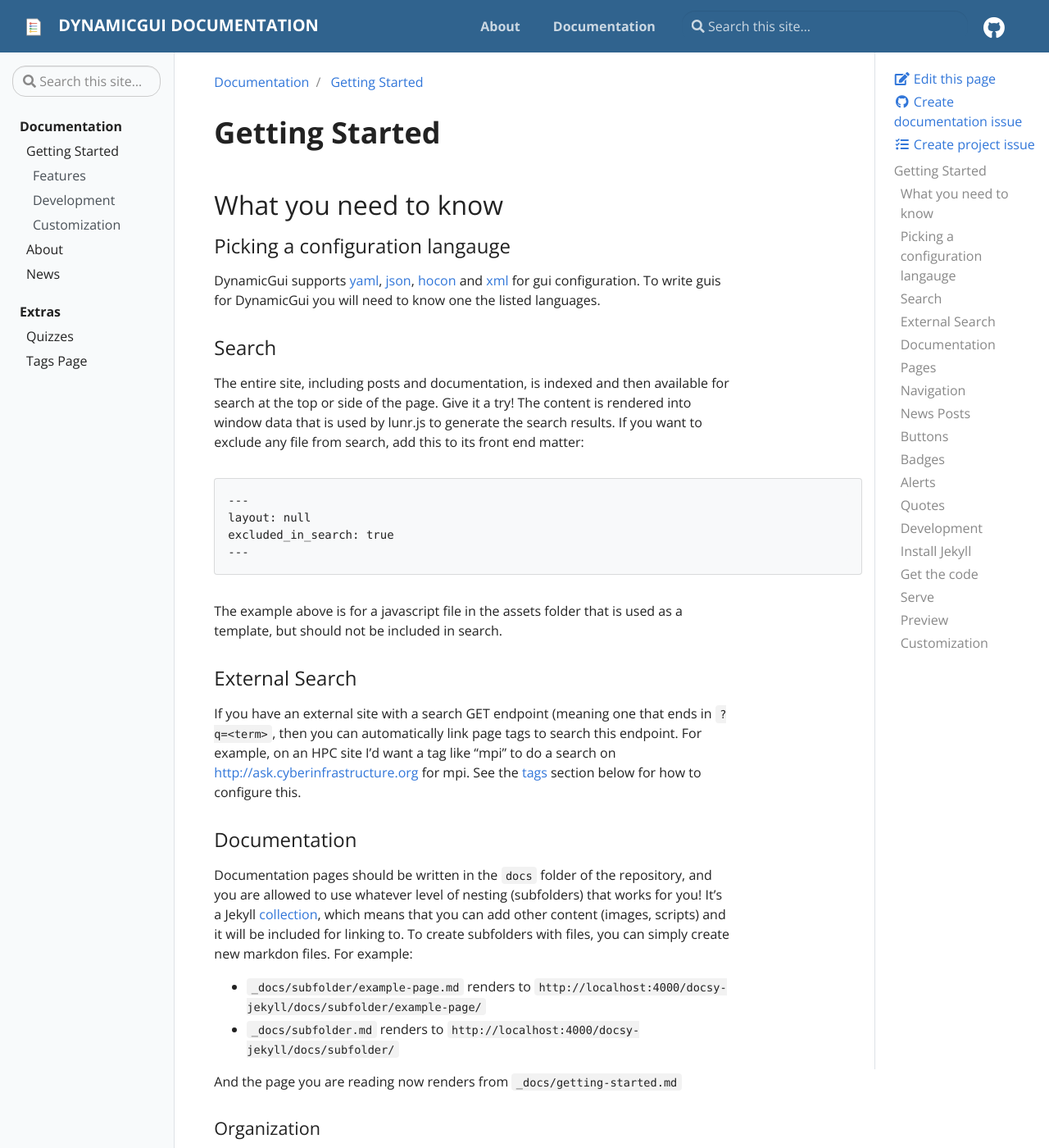
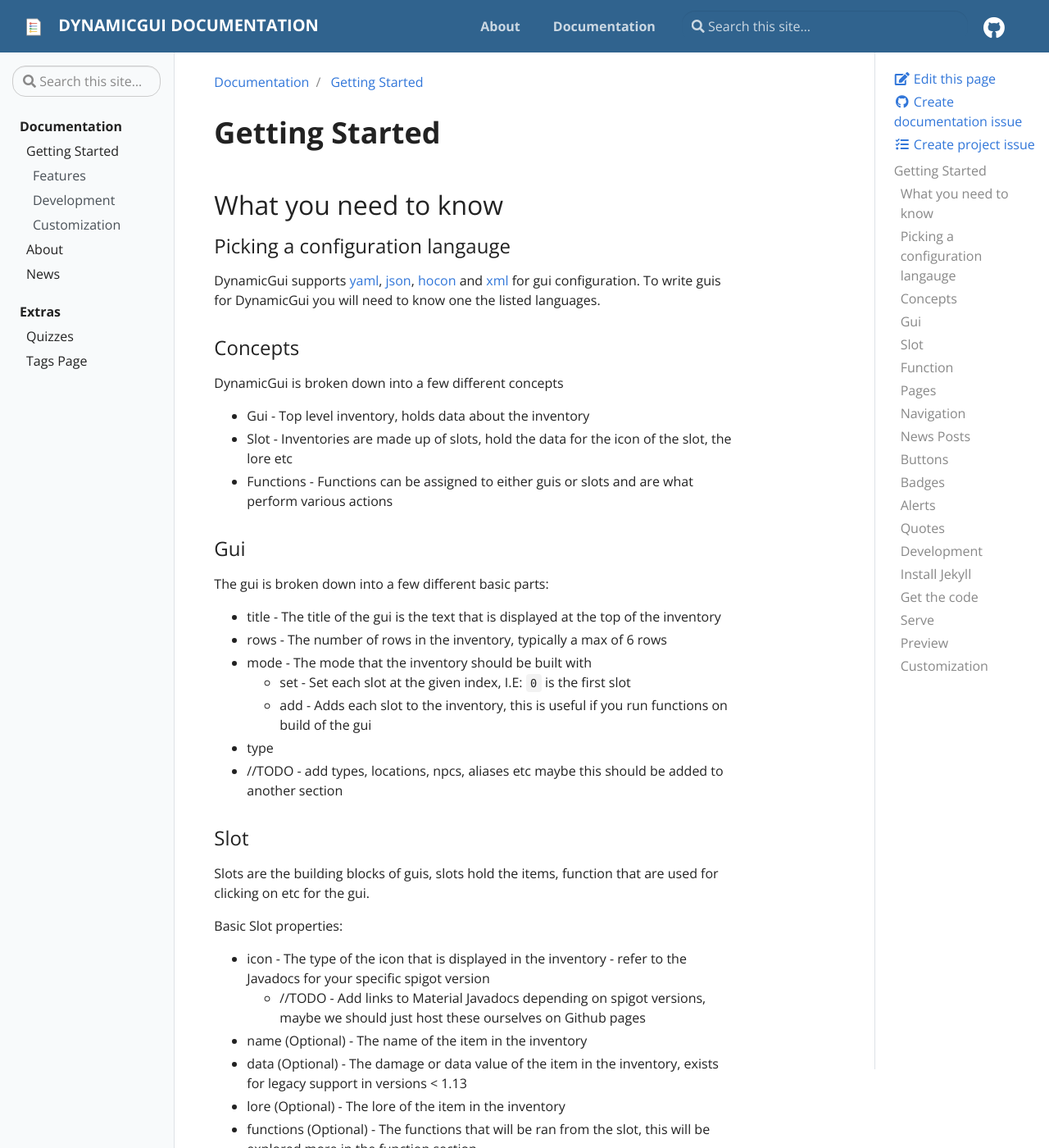
Before and after one commit to dynamicgui/newdocumentation, a Jekyll site: the page built from _docs/getting-started.md, in a window 1280 px wide and 1400 px high. Shown: the whole window at 82% size. Built offline with Jekyll 4.4.1, drawn with Linux system fonts in a browser that asks for light colours; some of the changed text lies outside the part shown.

Commit message:
Start documenting gui, slots and functions

````diff
--- a/_docs/getting-started.md
+++ b/_docs/getting-started.md
@@ -14,43 +14,40 @@ description: Getting started with DynamicGui
 DynamicGui supports [yaml](https://learnxinyminutes.com/docs/yaml/), [json](https://learnxinyminutes.com/docs/json/), [hocon](https://github.com/lightbend/config#using-hocon-the-json-superset) and [xml](https://learnxinyminutes.com/docs/xml/)  for gui configuration.
 To write guis for DynamicGui you will need to know one the listed languages.
 
-### Search
+### Concepts
 
-The entire site, including posts and documentation, is indexed and then available
-for search at the top or side of the page. Give it a try! The content is rendered
-into window data that is used by lunr.js to generate the search results.
-If you want to exclude any file from search, add this to its front end matter:
+DynamicGui is broken down into a few different concepts
 
-```
----
-layout: null
-excluded_in_search: true
----
-```
+* Gui - Top level inventory, holds data about the inventory
+* Slot - Inventories are made up of slots, hold the data for the icon of the slot, the lore etc
+* Functions - Functions can be assigned to either guis or slots and are what perform various actions
 
-The example above is for a javascript file in the assets folder that is used as a template,
-but should not be included in search.
+### Gui
 
-### External Search
+The gui is broken down into a few different basic parts:
+* title - The title of the gui is the text that is displayed at the top of the inventory
+* rows - The number of rows in the inventory, typically a max of 6 rows
+* mode - The mode that the inventory should be built with
+  * set - Set each slot at the given index, I.E: `0` is the first slot
+  * add - Adds each slot to the inventory, this is useful if you run functions on build of the gui
+* type
+* //TODO - add types, locations, npcs, aliases etc maybe this should be added to another section
 
-If you have an external site with a search GET endpoint (meaning one that ends
-in `?q=<term>`, then you can automatically link page tags to search this endpoint.
-For example, on an HPC site I'd want a tag like "mpi" to do a search on
-[http://ask.cyberinfrastructure.org](http://ask.cyberinfrastructure.org) for mpi.
-See the [tags](#tags) section below for how to configure this.
+### Slot
 
-### Documentation
+Slots are the building blocks of guis, slots hold the items, function that are used for clicking on etc for the gui.
 
-Documentation pages should be written in the `docs` folder of the repository,
-and you are allowed to use whatever level of nesting (subfolders) that
-works for you! It's a Jekyll [collection](https://jekyllrb.com/docs/collections/), which means that you
-can add other content (images, scripts) and it will be included for linking to.
-To create subfolders with files, you can simply create new markdon files. For example:
+Basic Slot properties:
+* icon - The type of the icon that is displayed in the inventory - refer to the Javadocs for your specific spigot version
+  * //TODO - Add links to Material Javadocs depending on spigot versions, maybe we should just host these ourselves on Github pages
+* name (Optional) - The name of the item in the inventory
+* data (Optional) - The damage or data value of the item in the inventory, exists for legacy support in versions < 1.13
+* lore (Optional) - The lore of the item in the inventory
+* functions (Optional) - The functions that will be ran from the slot, this will be explored more in the function section
 
- - `_docs/subfolder/example-page.md` renders to `http://localhost:4000/docsy-jekyll/docs/subfolder/example-page/`
- - `_docs/subfolder.md` renders to `http://localhost:4000/docsy-jekyll/docs/subfolder/`
+### Function
 
-And the page you are reading now renders from `_docs/getting-started.md`
+//TODO - Functions
 
 #### Organization
 
````
